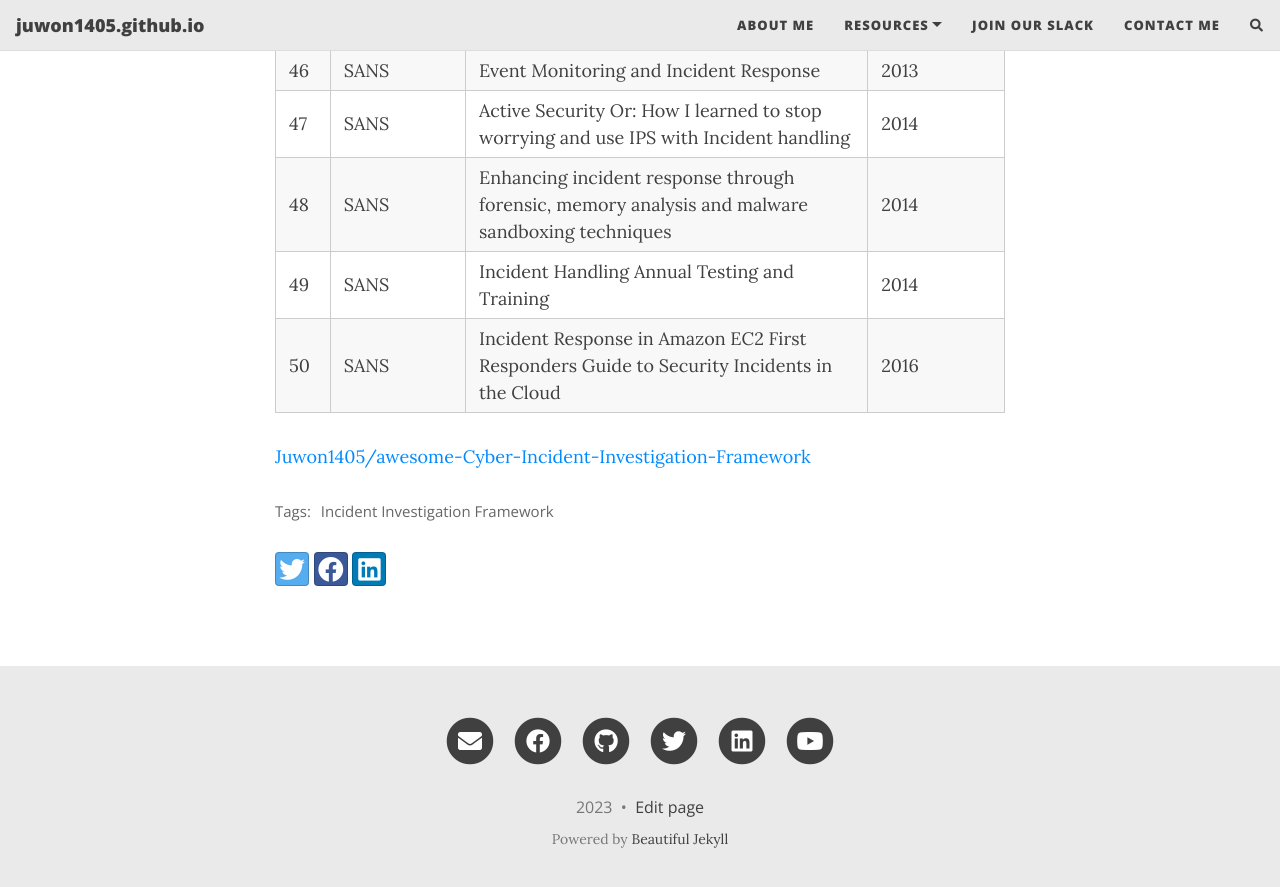
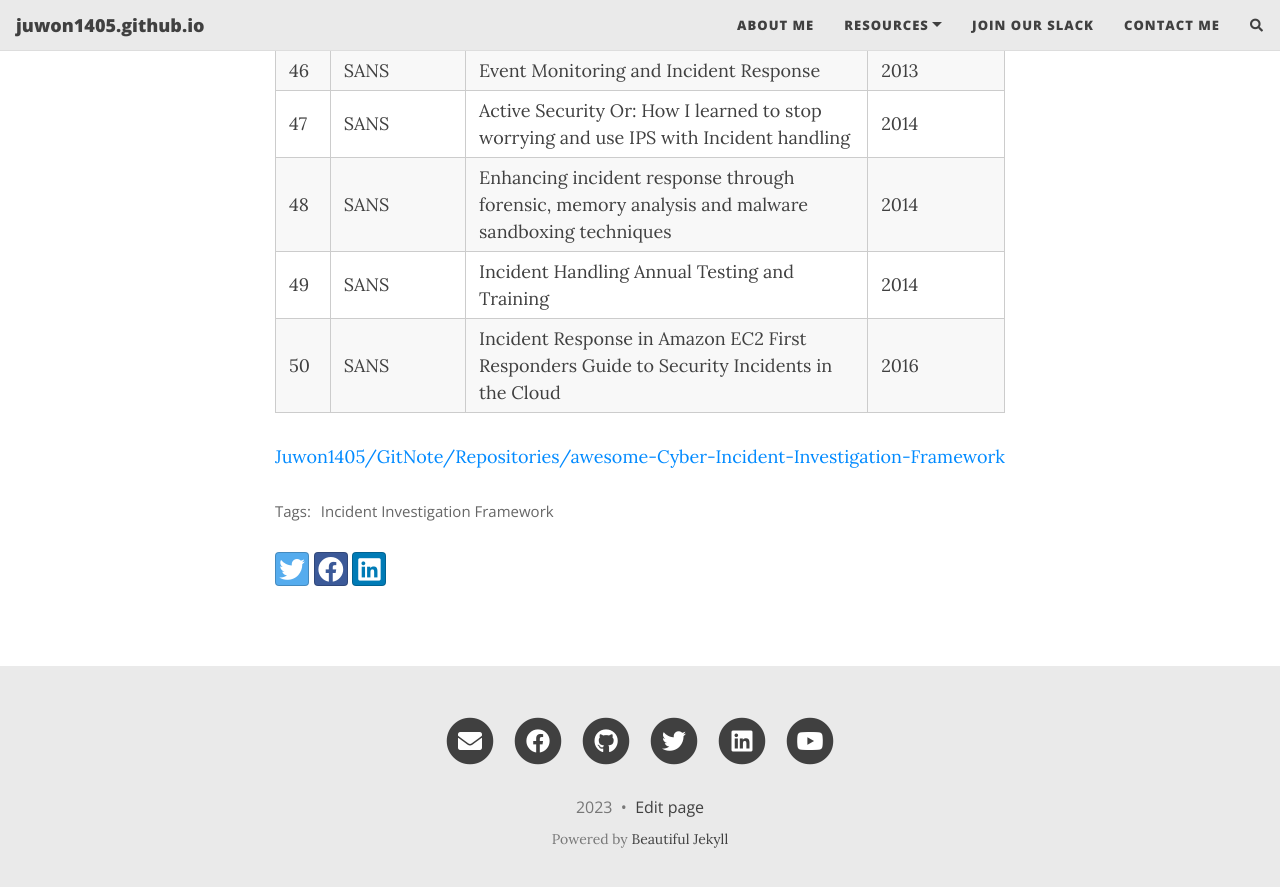
Before and after one commit to Juwon1405/juwon1405.github.io, a Jekyll site: the page built from _posts/2023-05-09-cyber-incident-framework.md, in a window 1280 px wide and 900 px high, scrolled down 3282 px. Shown: the top 887 px of the window. Built offline with Jekyll 4.4.1, drawn with Linux system fonts in a browser that asks for light colours; nearby versions of some CDN libraries; comment, search, counter and statistics services are not loaded.

Commit message:
Update 2023-05-09-cyber-incident-framework.md

```diff
--- a/_posts/2023-05-09-cyber-incident-framework.md
+++ b/_posts/2023-05-09-cyber-incident-framework.md
@@ -63,4 +63,4 @@
 | 49 | SANS | Incident Handling Annual Testing and Training | 2014 |
 | 50 | SANS | Incident Response in Amazon EC2 First Responders Guide to Security Incidents in the Cloud | 2016 |
 
-[Juwon1405/awesome-Cyber-Incident-Investigation-Framework](https://github.com/Juwon1405/awesome-Cyber-Incident-Investigation-Framework)
+[Juwon1405/GitNote/Repositories/awesome-Cyber-Incident-Investigation-Framework](https://github.com/Juwon1405/GitNote/tree/main/Repositories/Cyber-Incident-Investigation-Framework)
```
